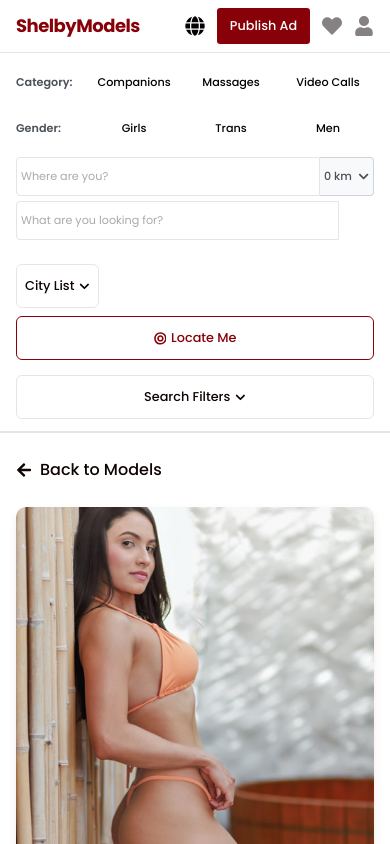
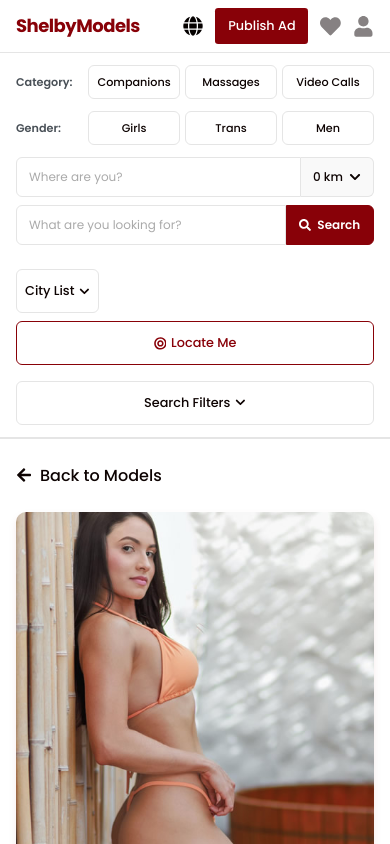
Before and after one commit to rodrigomarcell/ShelbyModels.Frontend, a React (Vite) app: page /#/model/1 in a window 390 px wide. Shown: the top 844 px of the page. Built offline with nearby package versions, Linux system fonts and the light colour scheme.

Commit message:
Alterando cores para Vinho Escuro

```diff
--- a/src/components/header/Filters.css
+++ b/src/components/header/Filters.css
@@ -77,27 +77,27 @@
     display: flex;
     align-items: center;
     justify-content: center;
-    border-radius: var(--radius-md);
+    border-radius: var(--radius-sm); /* Consistência de borda */
     flex: 1;
 
-    /* Mantém mesmas cores do desktop */
-    background-color: var(--color-neutral-200);
-    border: 1px solid var(--color-neutral-300);
-    color: var(--color-neutral-700);
+    /* Cores atualizadas para mobile */
+    background-color: var(--color-bg);
+    border: 1px solid var(--color-border);
+    color: var(--color-dark-soft);
     transition: all var(--transition-quick);
   }
 
   .tag:hover {
-    background-color: var(--color-neutral-300);
-    border-color: var(--color-neutral-400);
+    background-color: #f8f8f8;
+    border-color: #dcdcdc;
   }
 
   .tag.active {
-    background-color: var(--color-primary-600);
-    border-color: var(--color-primary-600);
+    background-color: var(--color-primary);
+    border-color: var(--color-primary);
     color: white;
     font-weight: 600;
-    box-shadow: var(--shadow-sm);
+    box-shadow: none;
   }
 }
 
@@ -113,21 +113,21 @@
     font-size: 0.7rem;
     min-height: 34px;
 
-    /* Mantém mesmas cores do desktop */
-    background-color: var(--color-neutral-200);
-    border: 1px solid var(--color-neutral-300);
-    color: var(--color-neutral-700);
+    /* Cores atualizadas para mobile */
+    background-color: var(--color-bg);
+    border: 1px solid var(--color-border);
+    color: var(--color-dark-soft);
   }
 
   .tag:hover {
-    background-color: var(--color-neutral-300);
-    border-color: var(--color-neutral-400);
+    background-color: #f8f8f8;
+    border-color: #dcdcdc;
   }
 
   .tag.active {
-    background-color: var(--color-primary-600);
-    border-color: var(--color-primary-600);
+    background-color: var(--color-primary);
+    border-color: var(--color-primary);
     color: white;
-    box-shadow: var(--shadow-sm);
+    box-shadow: none;
   }
 }
--- a/src/components/header/Header.css
+++ b/src/components/header/Header.css
@@ -1,7 +1,11 @@
 .header {
   background-color: var(--color-bg);
   border-bottom: 1px solid var(--color-border);
-  position: sticky; /* Mantém o header fixo no topo */
+  /* Gradiente sutil no topo para desktop */
+  border-top: 3px solid transparent;
+  border-image-source: linear-gradient(to right, var(--color-text), var(--color-primary));
+  border-image-slice: 1;
+  position: sticky;
   top: 0;
   left: 0;
   width: 100%;
@@ -253,6 +257,12 @@
 
 /* Mobile Layout - Simplificado para nova paleta */
 @media (max-width: 768px) {
+  .header {
+    /* Remove o gradiente em telas menores para um visual mais limpo */
+    border-top: none;
+    border-image: none;
+  }
+
   .header-top {
     padding: 8px 0;
   }
@@ -269,7 +279,7 @@
     font-size: 0.8rem;
   }
 
-  /* Regra de alta especificidade para os ícones de coração e usuário */
+  /* Regra unificada e corrigida para ícones */
   .header-top .header-top-content .header-actions .btn-icon,
   .header-top .header-top-content .header-actions .btn-icon svg {
     font-size: 1.3rem !important;
@@ -277,15 +287,7 @@
     opacity: 0.7;
     width: 1.3rem !important;
     height: 1.3rem !important;
-  }
-
-  /* Ícones com máxima especificidade, mirando no SVG interno */
-  .header-top .header-top-content .header-actions .btn-icon,
-  .header-top .header-top-content .header-actions .btn-icon svg {
-    font-size: 1.25rem !important;
-    color: var(--color-neutral-700);
-    width: 1.25rem !important;  /* Força a largura do SVG */
-    height: 1.25rem !important; /* Força a altura do SVG */
+    transition: all var(--transition-quick);
   }
 
   .header-top .header-top-content .header-actions .btn-icon:hover,
--- a/src/components/header/SearchBar.css
+++ b/src/components/header/SearchBar.css
@@ -136,105 +136,98 @@
   .location-input,
   .search-input {
     width: 100%;
-    border-radius: 4px 0 0 4px; /* Raio à esquerda */
-    border: 1px solid #ced4da;
+    border-radius: var(--radius-sm) 0 0 var(--radius-sm); /* Raio à esquerda */
+    border: 1px solid var(--color-border);
     padding: 0.625rem 0.75rem !important;
-    font-size: 0.7rem !important;
-    min-height: 36px;
-    background-color: white;
-    color: #495057;
+    font-size: 0.8rem !important;
+    min-height: 40px; /* Altura consistente */
+    background-color: var(--color-bg);
+    color: var(--color-text);
     transition: all var(--transition-quick);
   }
 
   .location-input:focus,
   .search-input:focus {
     outline: none;
-    border-color: var(--color-primary-600);
-    box-shadow: 0 0 0 2px rgba(138, 43, 226, 0.25);
+    border-color: var(--color-primary);
+    box-shadow: 0 0 0 3px rgba(136, 1, 8, 0.1);
   }
 
   /* Sobrescrever form-control no mobile */
   .search-bar .form-control.location-input,
   .search-bar .form-control.search-input {
     padding: 0.625rem 0.75rem !important;
-    font-size: 0.7rem !important;
-    border-radius: 4px 0 0 4px; /* Raio à esquerda */
-    min-height: 36px;
+    font-size: 0.8rem !important;
+    border-radius: var(--radius-sm) 0 0 var(--radius-sm);
+    min-height: 40px;
   }
 
   .radius-button {
-    border-radius: 0 4px 4px 0; /* Raio à direita */
-    border: 1px solid #ced4da;
-    border-left: none; /* Remove a borda esquerda para unir */
+    border-radius: 0 var(--radius-sm) var(--radius-sm) 0;
+    border: 1px solid var(--color-border);
+    border-left: none;
     padding: 0.625rem 0.75rem;
-    font-size: 0.7rem;
-    min-height: 36px;
+    font-size: 0.8rem;
+    min-height: 40px;
     justify-content: center;
-    background-color: #f8f9fa;
-    color: #495057;
+    background-color: #f9f9f9;
+    color: var(--color-dark-soft);
     font-weight: 500;
     transition: all var(--transition-quick);
   }
 
   .radius-button:hover {
-    background-color: #e9ecef;
-    border-color: var(--color-neutral-400);
+    background-color: #f1f1f1;
+    border-color: #dcdcdc;
   }
 
   .search-button {
-    border-radius: 0 4px 4px 0; /* Raio à direita */
+    border-radius: 0 var(--radius-sm) var(--radius-sm) 0;
     height: auto;
     padding: 0.625rem 1rem;
-    font-size: 0.7rem;
-    min-height: 36px;
+    font-size: 0.8rem;
+    min-height: 40px;
     justify-content: center;
-    background-color: var(--color-primary-600);
-    border: 1px solid var(--color-primary-600);
+    background-color: var(--color-primary);
+    border: 1px solid var(--color-primary);
     color: white;
     font-weight: 600;
     transition: all var(--transition-quick);
   }
 
   .search-button:hover {
-    background-color: var(--color-primary-700);
-    border-color: var(--color-primary-700);
+    background-color: var(--color-primary-hover);
+    border-color: var(--color-primary-hover);
   }
 }
 
 @media (max-width: 480px) {
   .search-input-group {
-    gap: 0.3rem;
+    gap: 0.5rem;
   }
 
   .location-input,
   .search-input {
-    padding: 0.625rem 0.25rem !important;
-    font-size: 0.7rem !important;
-    min-height: 34px;
+    min-height: 38px;
+    font-size: 0.75rem !important;
   }
 
   /* Sobrescrever form-control no mobile pequeno */
   .search-bar .form-control.location-input,
   .search-bar .form-control.search-input {
-    padding: 0.625rem 0.25rem !important;
-    font-size: 0.7rem !important;
-    min-height: 34px;
+    min-height: 38px;
+    font-size: 0.75rem !important;
   }
 
   .radius-button {
-    padding: 0.625rem 0.25rem;
-    font-size: 0.7rem;
-    min-height: 34px;
-  }
-
-  .search-button span {
-    display: none;
+    min-height: 38px;
+    font-size: 0.75rem;
   }
 
   .search-button {
-    padding: 0.625rem 0.75rem;
-    font-size: 0.7rem;
-    min-height: 34px;
+    padding: 0.625rem 0.8rem;
+    min-height: 38px;
+    font-size: 0.75rem;
   }
 }
 
```
